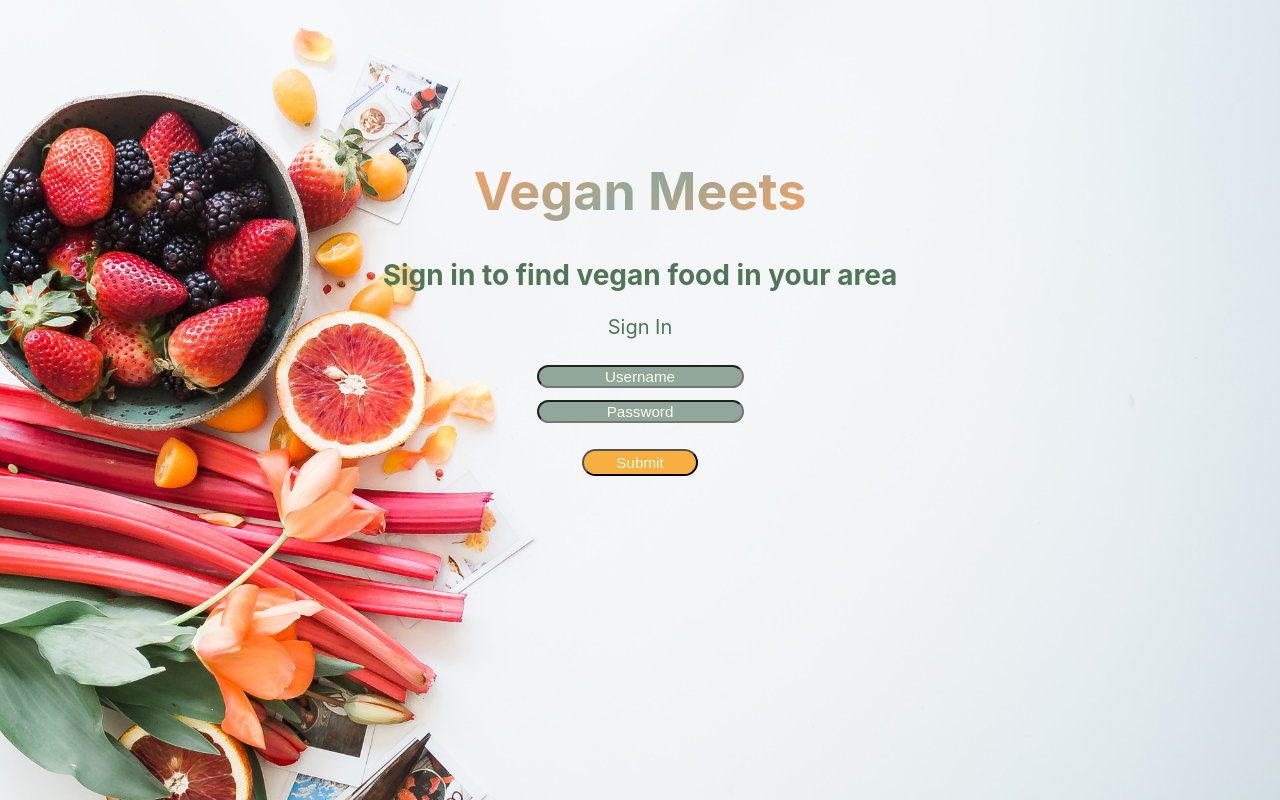
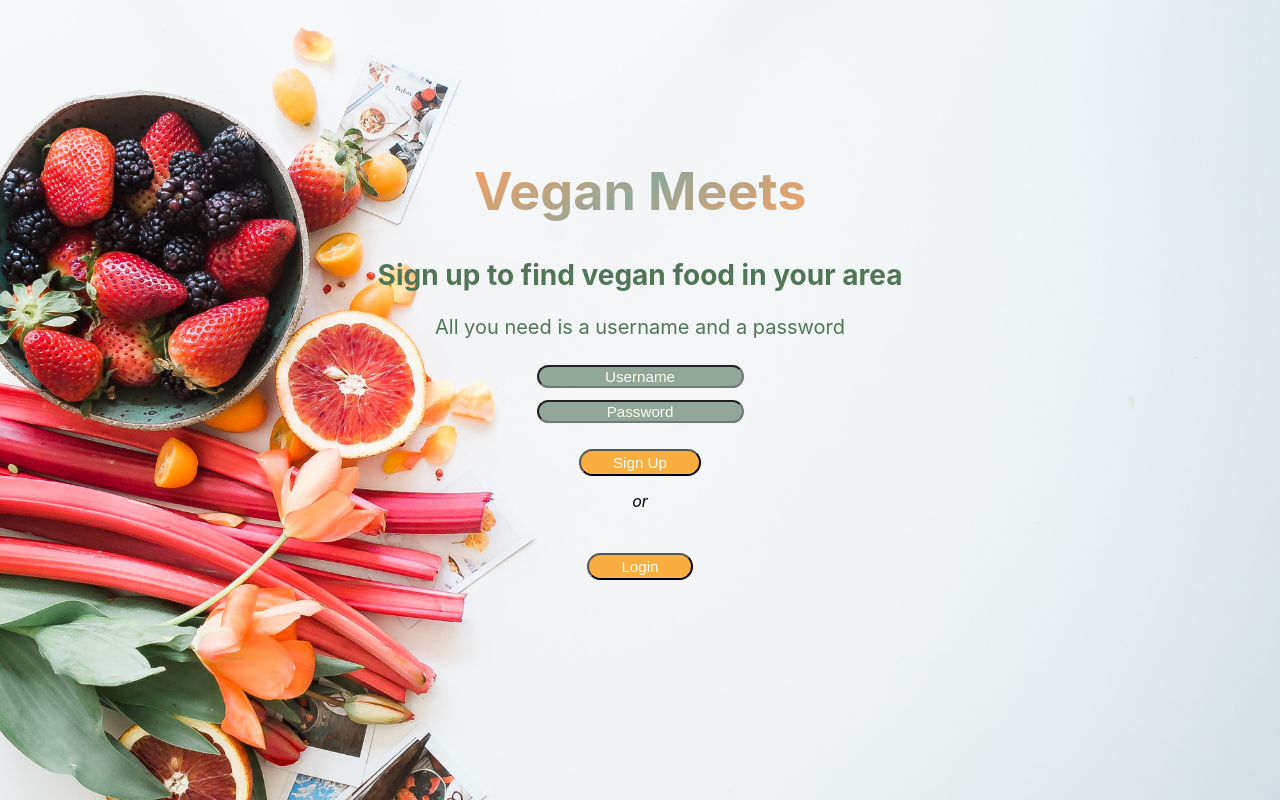
Before and after one commit to Web26-veganmeats/FE, a React (Create React App) app in the folder app/: page / in a window 1280 px wide. Built offline with nearby package versions, Linux system fonts and the light colour scheme; the HTML template or start-up script is replaced by a standard one; what google-maps-react, react-geocode would draw is missing.

Commit message:
made register landing page and linking to login page

```diff
--- a/app/package.json
+++ b/app/package.json
@@ -6,6 +6,7 @@
     "axios": "^0.19.0",
     "formik": "^2.0.4",
     "google-maps-react": "^2.0.2",
+    "query-string": "^6.9.0",
     "react": "^16.12.0",
     "react-dom": "^16.12.0",
     "react-geocode": "^0.2.1",
--- a/app/src/App.js
+++ b/app/src/App.js
@@ -15,8 +15,8 @@ function App() {
   return (
     <div className="App">
       <Switch>
-        <Route exact path='/' component={Login} />
-        <Route path='/register' component={Register} />
+        <Route exact path='/' component={Register} />
+        <Route path='/login' component={Login} />
         <PrivateRoute path='/restaurantlist' component={RestaurantList} />
         <PrivateRoute path='/restaurantcard/:id' component={RestaurantCard} />
         <PrivateRoute path='/addrestform' component={AddRestForm} />
--- a/app/src/components/NavBar.jsx
+++ b/app/src/components/NavBar.jsx
@@ -29,7 +29,7 @@ const NavBar = () => {
   return (
     <div>
       <NavDiv>
-        <NavLinks href="/restaurantlist">Vegan Eats </NavLinks>
+        <NavLinks href="https://fe-xi-tan.now.sh/restaurantlist">Vegan Eats </NavLinks>
         <InnerNav>
           <div>
             <NavLinks href="/restaurantlist">Home</NavLinks>
--- a/app/src/components/Register.jsx
+++ b/app/src/components/Register.jsx
@@ -1,5 +1,6 @@
 import React from "react";
 import styled from "styled-components";
+import { Link } from 'react-router-dom';
 import { Formik, Form, Field, ErrorMessage } from "formik";
 import { axiosWithAuth } from "../utils/axiosWithAuth";
 
@@ -115,7 +116,10 @@ const Register = props => {
                 {props.isSubmitting ? "Submitting" : "Sign Up"}
               </button>
             </Form>
-            {/* <P>or</P> */}
+            <br />
+            <br />
+            <P>or</P>
+            <Link to='/login'><button>Login</button></Link>
           </SignupDiv>
         );
       }}
```
Also changed, not shown: 1 other file (tests, documents, lock files or other folders).
